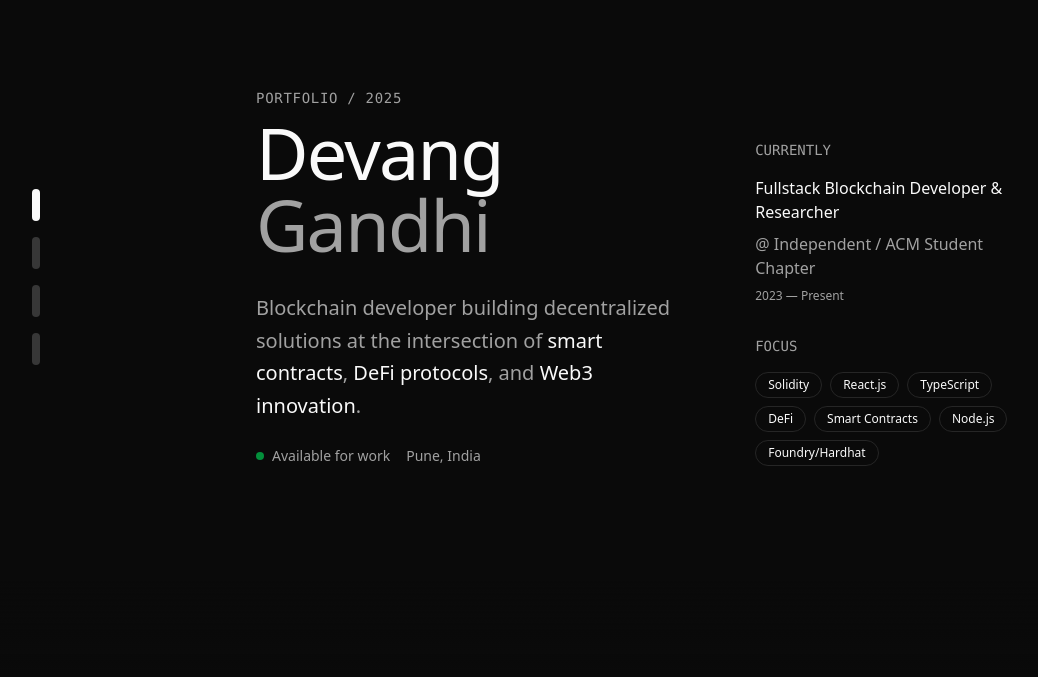
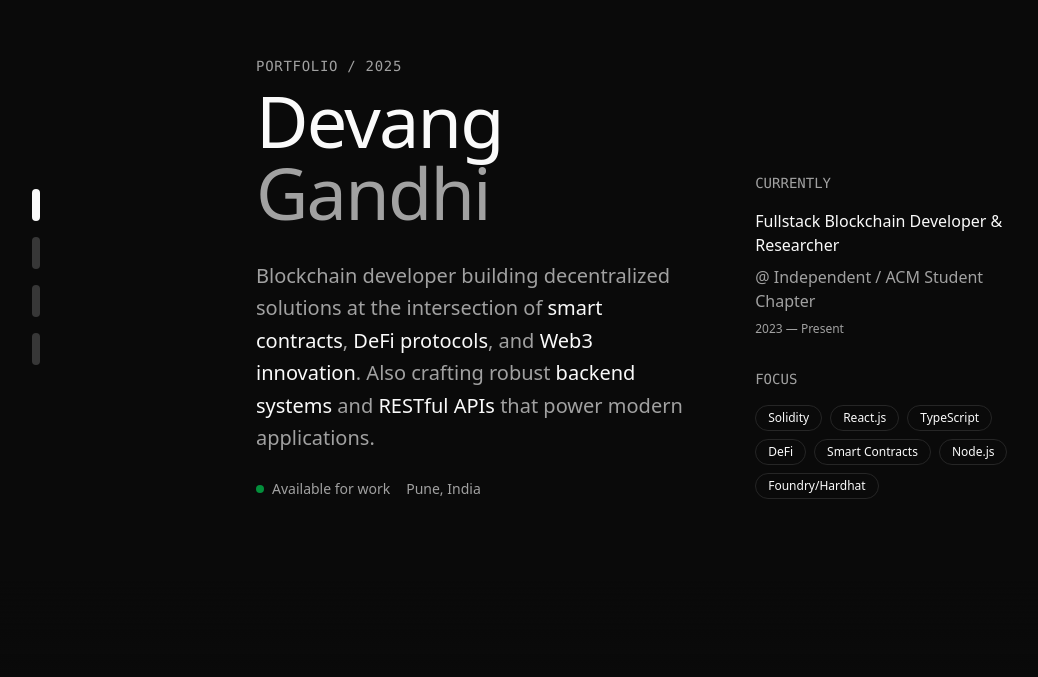
Before and after one commit to Dev4057/Devang_portfolio, a Next.js app: page / in a window 1280 px wide. Shown: the part 123-800 px from the top of the page, without its empty margins (0-1038 px from the left). Built offline with nearby package versions, Linux system fonts and the light colour scheme.

Commit message:
feat: update portfolio bio to highlight full-stack skills
Enhance developer bio to emphasize blockchain and backend expertise.

Co-authored-by: Devang Gandhi <117474877+Dev4057@users.noreply.github.com>

```diff
--- a/app/page.tsx
+++ b/app/page.tsx
@@ -76,7 +76,9 @@ export default function Home() {
                   Blockchain developer building decentralized solutions at the intersection of
                   <span className="text-foreground"> smart contracts</span>,
                   <span className="text-foreground"> DeFi protocols</span>, and
-                  <span className="text-foreground"> Web3 innovation</span>.
+                  <span className="text-foreground"> Web3 innovation</span>. Also crafting robust
+                  <span className="text-foreground"> backend systems</span> and
+                  <span className="text-foreground"> RESTful APIs</span> that power modern applications.
                 </p>
 
                 <div className="flex flex-col sm:flex-row sm:items-center gap-3 sm:gap-4 text-sm text-muted-foreground">
```
